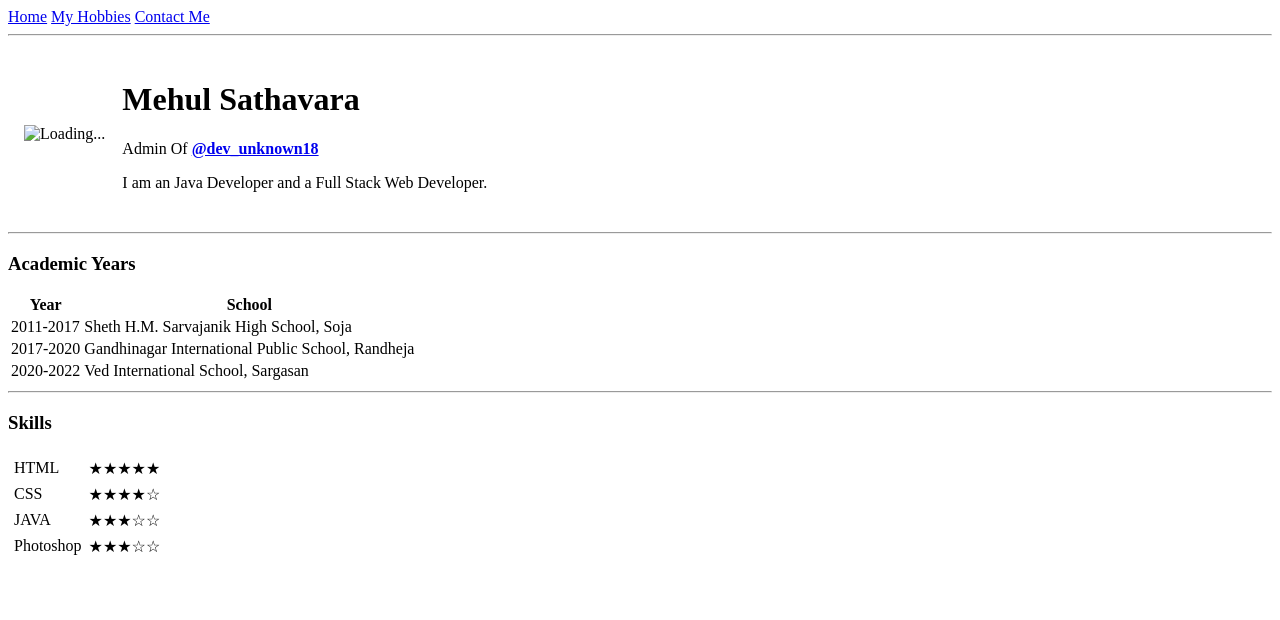
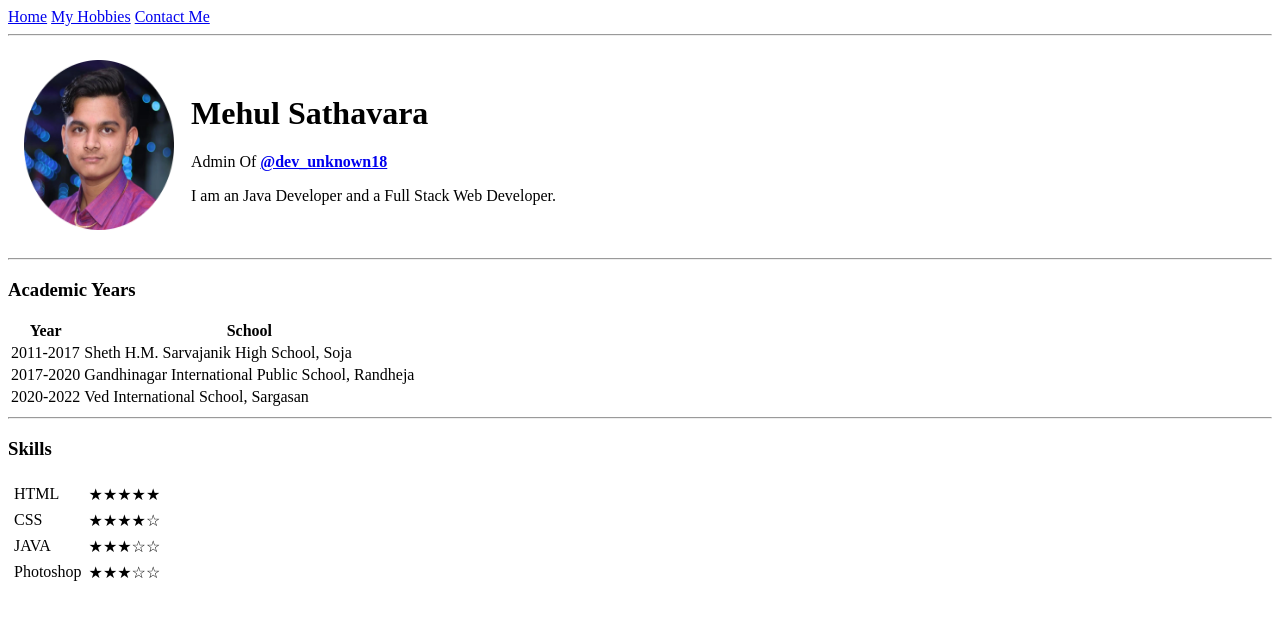
Before and after one commit to mehulsathavara/cv, a plain HTML site: page index.html in a window 1280 px wide. Drawn offline with Linux system fonts and the light colour scheme; the site is published under a folder, as on GitHub Pages, so addresses that start at the root find nothing.

Commit message:
Update index.html

```diff
--- a/index.html
+++ b/index.html
@@ -14,7 +14,7 @@
     <div class="My Info">
     <table cellspacing="15">
       <tr>
-        <td><img src="/images/me1.png" alt="Loading..." width="150px" height="170px"></td>
+        <td><img src="images/me1.png" alt="Loading..." width="150px" height="170px"></td>
         <td><h1>Mehul Sathavara</h1>
           <p>Admin Of<strong> <a href="https://instagram.com/dev_unknown18?igshid=NWRhNmQxMjQ=" target="_blank"> @dev_unknown18 </a> </strong></p>
           <p>I am an Java Developer and a Full Stack Web Developer.</p></td>
```
